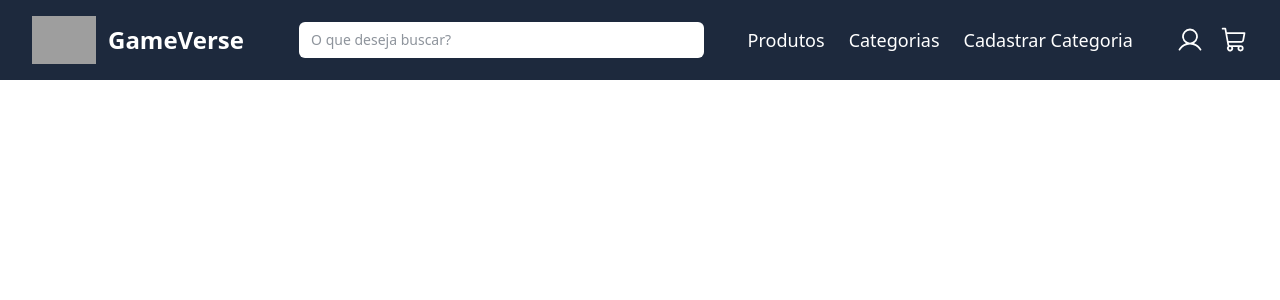
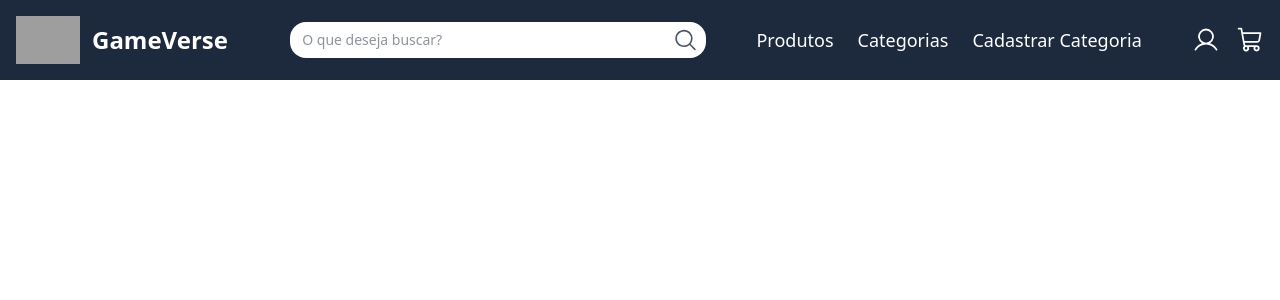
Before and after one commit to alanbrunoscience/react-games-store, a React (Vite) app: page / in a window 1280 px wide. Shown: the top 300 px of the page. Built offline with nearby package versions, Linux system fonts and the light colour scheme; grey boxes are pictures that could not be loaded.

Commit message:
:sparkles: Include the search icon at the search bar

```diff
--- a/src/components/navbar/Navbar.tsx
+++ b/src/components/navbar/Navbar.tsx
@@ -31,11 +31,14 @@ function Navbar() {
 
       {/* Barra de pesquisa (centralizada no Mobile) */}
       <div className="p-4 xl:hidden">
-        <input
-          type="text"
-          placeholder="O que deseja buscar?"
-          className="w-full text-gray-800 bg-white rounded-md py-2 px-3 text-sm"
-        />
+        <div className="flex items-center bg-white rounded-2xl">
+          <input
+            type="text"
+            placeholder="O que deseja buscar?"
+            className="w-full text-gray-800 py-2 px-3 text-sm"
+          />
+          <MagnifyingGlass size={28} className="mx-2 text-gray-600" />
+        </div>
       </div>
 
       {/* Menu Mobile (abre ao clicar no botão hambúrguer) */}
@@ -63,7 +66,7 @@ function Navbar() {
           hidden: esconde essa <div> por padrão;
           xl:flex: mostra a <div> como modelo "flexbox" em telas de 1280px ou maiores.
       */}
-      <div className="hidden xl:flex items-center justify-between px-8 py-4">
+      <div className="container mx-auto px-4 hidden xl:flex items-center justify-between py-4">
 
         {/* Logo e Nome (lado esquerdo) */}
         <div className="flex items-center">
@@ -76,12 +79,13 @@ function Navbar() {
         </div>
 
         {/* Barra de Pesquisa */}
-        <div className="w-1/3">
+        <div className="w-1/3 flex bg-white rounded-2xl items-center">
           <input
             type="text"
             placeholder="O que deseja buscar?"
-            className="w-full text-gray-800 bg-white rounded-md py-2 px-3 text-sm"
+            className="w-full text-gray-800 py-2 px-3 text-sm"
           />
+          <MagnifyingGlass size={28} className="mx-2 text-gray-600" />
         </div>
 
         {/* Opções de Navegação */}
```
